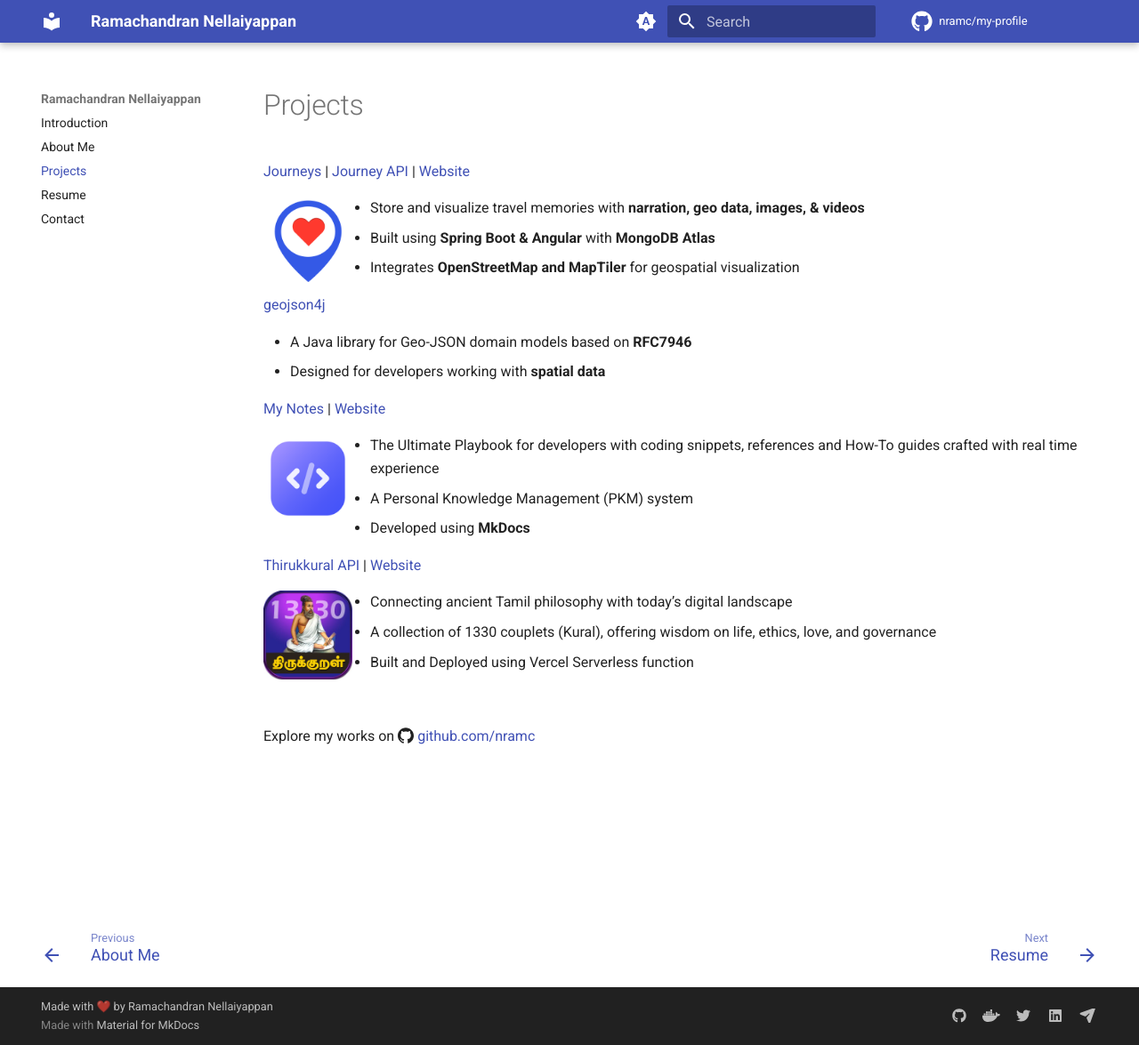
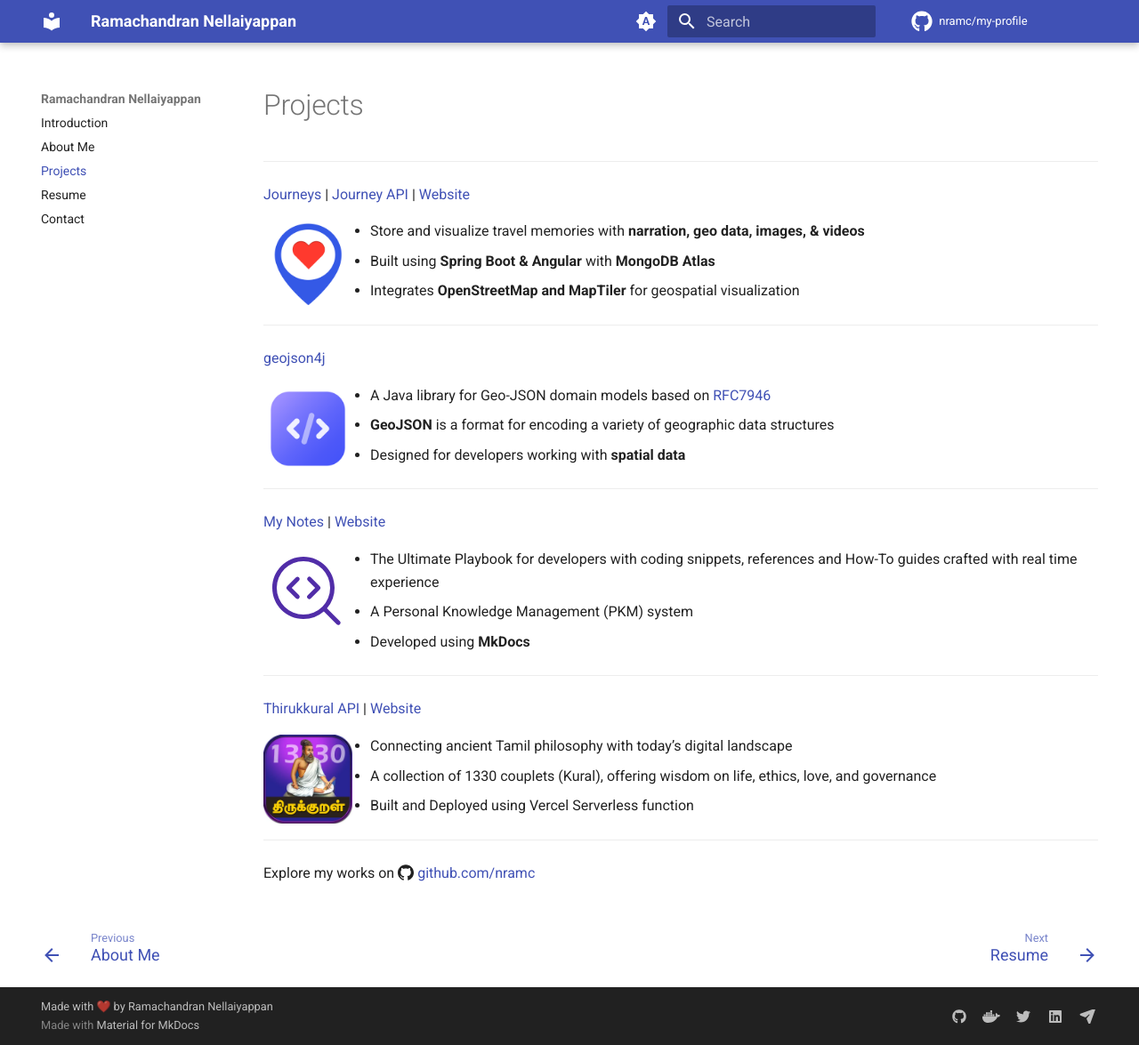
Before and after one commit to nramc/my-profile, an MkDocs documentation site: the page built from docs/projects.md, in a window 1280 px wide and 1175 px high. Shown: the whole window at 89% size. Built offline with MkDocs 1.6.1 and Material for MkDocs 9.7.7, drawn with Linux system fonts in a browser that asks for light colours; comment, search, counter and statistics services are not loaded.

Commit message:
feat: contact details updated and project page enhanced

```diff
--- a/docs/projects.md
+++ b/docs/projects.md
@@ -1,4 +1,6 @@
 # Projects
+
+---
 
 [Journeys](https://github.com/nramc/journeys) | [Journey API](https://github.com/nramc/journey-api) | [Website](https://nramc.github.io/journeys/)
 
@@ -8,19 +10,28 @@
 - Built using **Spring Boot & Angular** with **MongoDB Atlas**
 - Integrates **OpenStreetMap and MapTiler** for geospatial visualization
 
-[geojson4j](https://github.com/)
+---
 
-- A Java library for Geo-JSON domain models based on **RFC7946**
+[geojson4j](https://github.com/nramc/geojson4j)
+
+<img src="assets/projects/my-notes/my-notes-logo.png" class="float-left" width="100" height="100" alt="GeoJSON4J">
+
+- A Java library for Geo-JSON domain models based on [RFC7946](https://datatracker.ietf.org/doc/html/rfc7946)
+- **GeoJSON** is a format for encoding a variety of geographic data structures
 - Designed for developers working with **spatial data**
 
-[My Notes](https://github.com/) | [Website](https://)
+---
 
-<img src="assets/projects/my-notes/my-notes-logo.png" class="float-left" width="100" height="100" alt="My Notes">
+[My Notes](https://github.com/nramc/my-notes) | [Website](https://nramc.github.io/my-notes/)
+
+<img src="assets/projects/my-notes/my-notes-logo.svg" class="float-left" width="100" height="100" alt="My Notes">
 
 - The Ultimate Playbook for developers with coding snippets, references and How-To guides crafted with real time
   experience
 - A Personal Knowledge Management (PKM) system
 - Developed using **MkDocs**
+
+---
 
 [Thirukkural API](https://github.com/nramc/thirukkural-api) | [Website](https://tamil-kural-api.vercel.app/)
 
@@ -30,6 +41,6 @@
 - A collection of 1330 couplets (Kural), offering wisdom on life, ethics, love, and governance
 - Built and Deployed using Vercel Serverless function
 
-<br />
+---
 
 Explore my works on  :simple-github: [github.com/nramc](https://github.com/nramc)
--- a/mkdocs.yml
+++ b/mkdocs.yml
@@ -91,7 +91,7 @@
     - icon: fontawesome/brands/docker
       link: https://hub.docker.com/u/codewithram
     - icon: fontawesome/brands/twitter
-      link: https://twitter.com/ram_n_74
+      link: https://x.com/ImRamachandranN
     - icon: fontawesome/brands/linkedin
       link: https://www.linkedin.com/in/ramachandran-nellaiyappan/
     - icon: fontawesome/solid/paper-plane
```
Also changed, not shown: docs/contact.md (+1 -1 lines), docs/index.md (+2 -2 lines), docs/assets/projects/geojson4j/geojson4j-logo.png (added), docs/assets/projects/my-notes/my-notes-logo.svg (added).
